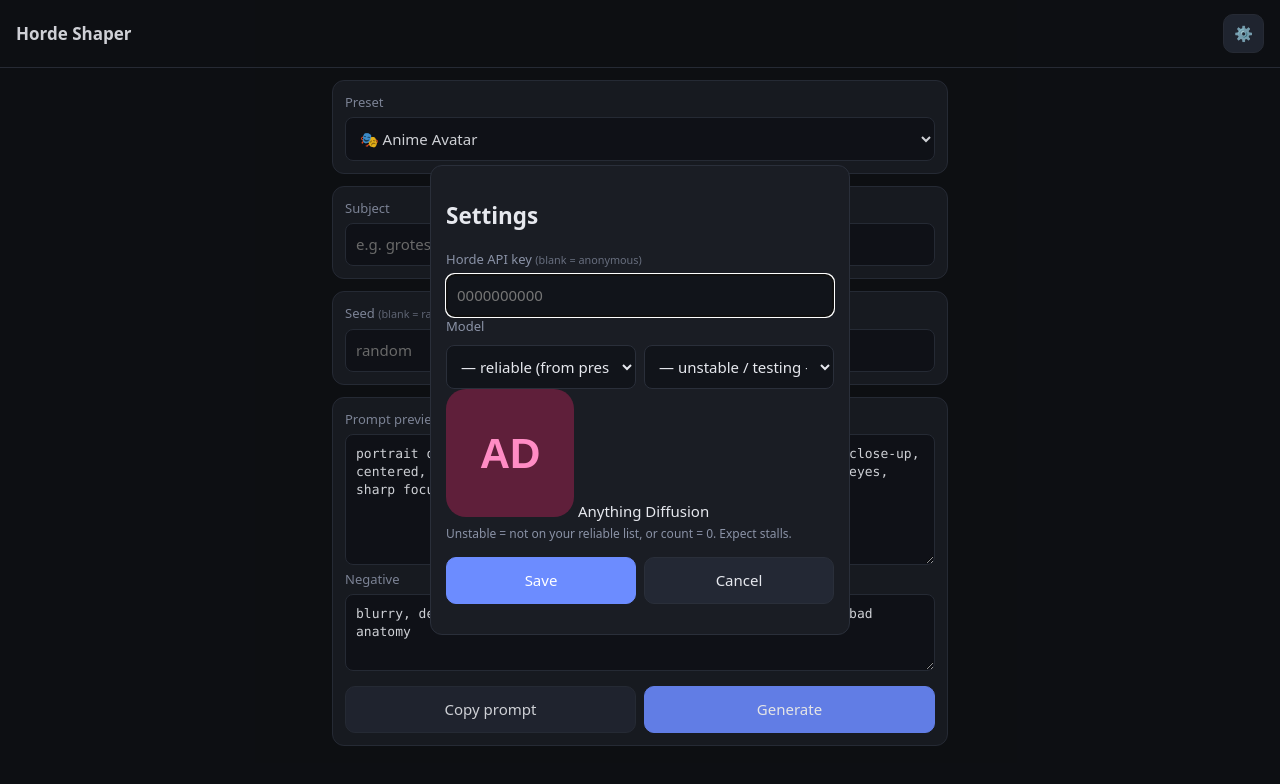
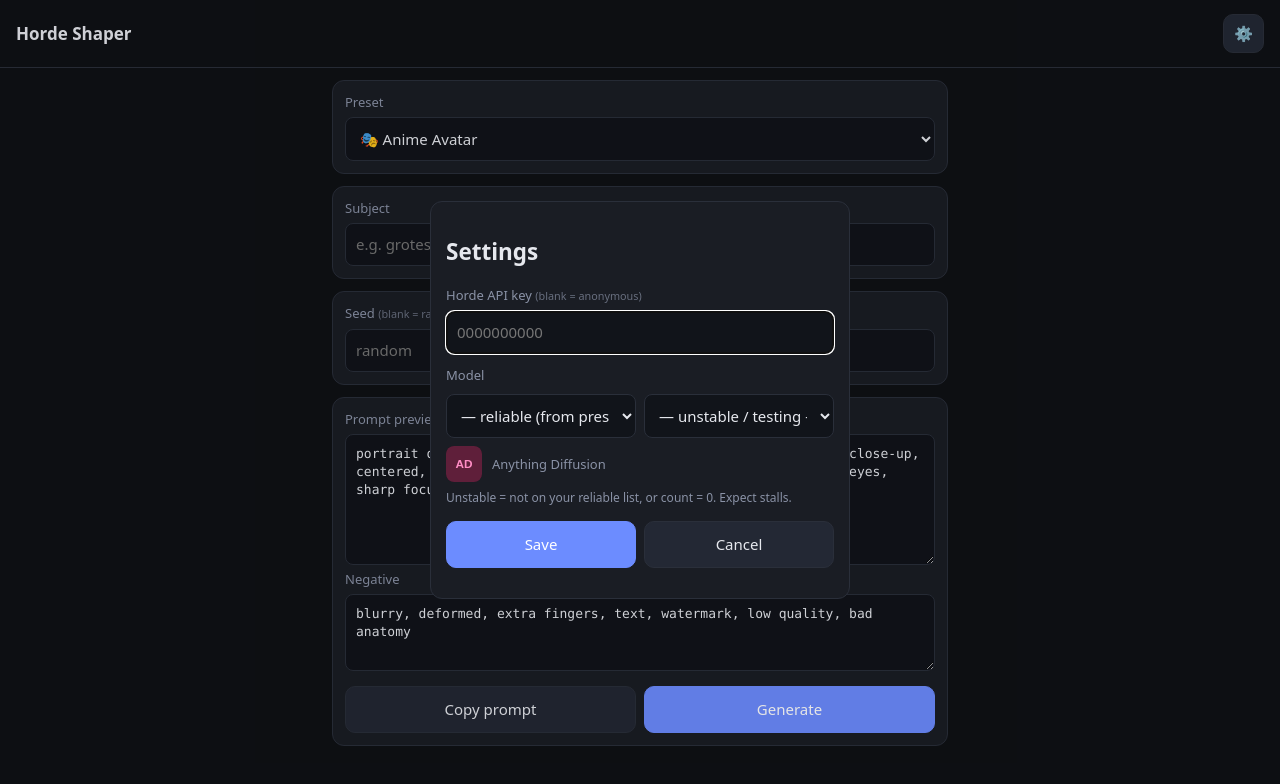
Before and after one commit to yusdesign/hordeshaper, a website: page www/index.html in a window 1280 px wide. Both pictures are taken after a click on the button "⚙️". Drawn offline with Linux system fonts and the light colour scheme; no server answers.

Commit message:
Update styles.css

```diff
--- a/www/styles.css
+++ b/www/styles.css
@@ -33,6 +33,30 @@ button {
   flex: 1; padding: 12px; border-radius: 10px; border: 1px solid var(--border);
   background: #232834; color: var(--fg); font: inherit; cursor: pointer;
 }
+.model-preview {
+  display: flex;
+  align-items: center;
+  gap: 10px;
+  margin-top: 8px;
+  margin-bottom: 8px;
+}
+.model-preview img {
+  width: 36px;
+  height: 36px;
+  border-radius: 8px;
+  background: #11141a;
+  flex: 0 0 auto;
+  object-fit: cover;
+}
+.model-preview span {
+  color: var(--muted);
+  font-size: 13px;
+  overflow: hidden;
+  text-overflow: ellipsis;
+  white-space: nowrap;
+}
+dialog label { margin-top: 12px; }
+dialog label:first-of-type { margin-top: 0; }
 button.primary { background: var(--accent); border-color: var(--accent); color: #fff; }
 button:disabled { opacity: .5; cursor: not-allowed; }
 button.danger { background: #7a2020; border-color: #7a2020; color: #fff; }
```
